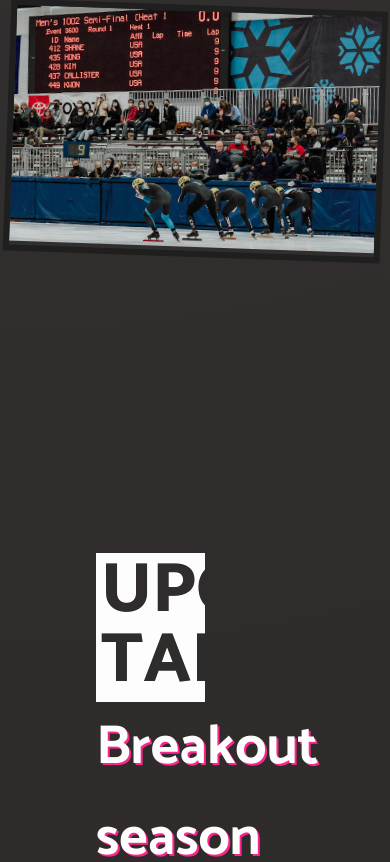
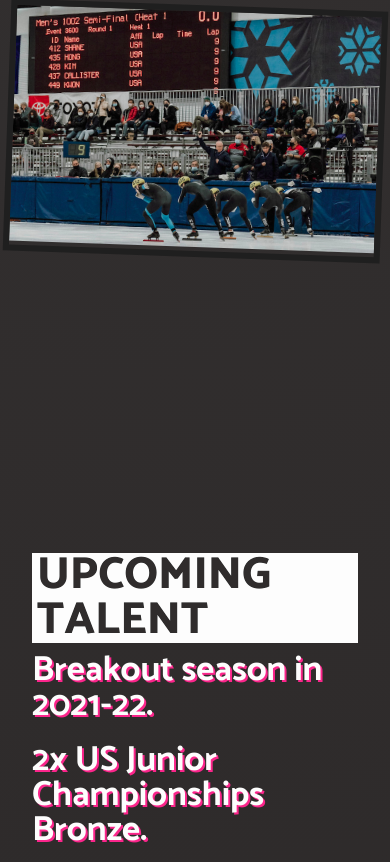
Before and after one commit to c0degreen/ryansshane, a React (Create React App) app: page / in a window 390 px wide. Shown: the part 1135-1997 px from the top of the page. Built offline with nearby package versions, Linux system fonts and the light colour scheme; a web font is replaced by a local one.

Commit message:
fixed horozontal scroll issue on mobile

```diff
--- a/src/components/titlecard/titleCard.css
+++ b/src/components/titlecard/titleCard.css
@@ -133,12 +133,14 @@
     .rss__titleCard {
         position: inherit;
         width: 100%;
-        height: 200px;
+        min-height: 200px;
         padding-left: 1em;
 
         text-align: left;
 
         justify-content: space-between;
+
+        overflow: hidden;
     }
 
     .rss__titleCard-text h1 {
--- a/src/containers/aboutme/AboutMe.jsx
+++ b/src/containers/aboutme/AboutMe.jsx
@@ -5,10 +5,8 @@ import './aboutMe.css';
 import about_one from '../../about-one.jpg';
 import about_two from '../../about-two.jpg';
 import about_three_one from '../../about-three-one.jpg';
-import about_three_two from '../../about-three-two.jpg';
 
 const AboutMeElement = (props) => {
-  if (props.hoverSrc !== undefined) {
     return (
       <><div className='rss__aboutMe-photo'>
         <div className={`rss__aboutMe-photo_wrapper ${props.number}`}>
@@ -20,19 +18,7 @@ const AboutMeElement = (props) => {
           {props.text}
         </div></>
 
-    );
-  }
-
-  return (
-    <><div className='rss__aboutMe-photo'>
-      <div className={`rss__aboutMe-photo_wrapper ${props.number}`}>
-        <img src={props.src} alt='' />
-      </div>
-    </div>
-      <div className={`rss__aboutMe-text ${props.number}`}>
-        {props.text}
-      </div></>
-  )
+    )
 }
 
 const AboutMe = () => {
@@ -60,7 +46,7 @@ const AboutMe = () => {
           <h2>Invited for the 2022-23 season.</h2>
           <h2>Youngest of top 8 American men.</h2>
         </>
-      } src={about_three_one} hoverSrc={about_three_two} />
+      } src={about_three_one} />
     </div>
   )
 }
--- a/src/containers/aboutme/aboutMe.css
+++ b/src/containers/aboutme/aboutMe.css
@@ -54,14 +54,6 @@
 
         position: absolute;
         z-index: -2;
-    }
-
-    .rss__aboutMe-photo_wrapper:hover .unhover {
-        visibility: hidden;
-    }
-
-    .rss__aboutMe-photo_wrapper:hover .hover {
-        visibility: visible;
     }
 
 }
@@ -172,4 +164,53 @@
 
         width: calc(100% - 25px);
     }
+
+    .rss__aboutMe-text {
+        padding: 0 2em;
+    }
+
+    .rss__aboutMe-text h1 {
+        font-size: 45px;
+        font-weight: 800;
+        line-height: 1;
+        mix-blend-mode: lighten;
+        padding: 0 5px;
+
+        max-width: 110%;
+    }
+
+    .rss__aboutMe-text h2 {
+        font-size: 35px;
+        line-height: 1;
+        margin: 10px 0;
+        width: fit-content;
+        max-width: 100%
+    }
+
+    .rss__aboutMe-text.one {
+        align-items: flex-start;
+        text-align: left;
+    }
+
+    .rss__aboutMe-text.one h2 {
+        text-shadow: 2px 2px 0 #FB258B;
+    }
+
+    .rss__aboutMe-text.two {
+        align-items: flex-end;
+        text-align: right;
+    }
+
+    .rss__aboutMe-text.two h2 {
+        text-shadow: 2px 2px 0 #5025FB;
+    }
+
+    .rss__aboutMe-text.three {
+        align-items: flex-start;
+        text-align: left;
+    }
+
+    .rss__aboutMe-text.three h2 {
+        text-shadow: 2px 2px 0 #FB258B;
+    }
 }
```
Also changed, not shown: 1 other file (tests, documents, lock files or other folders).
